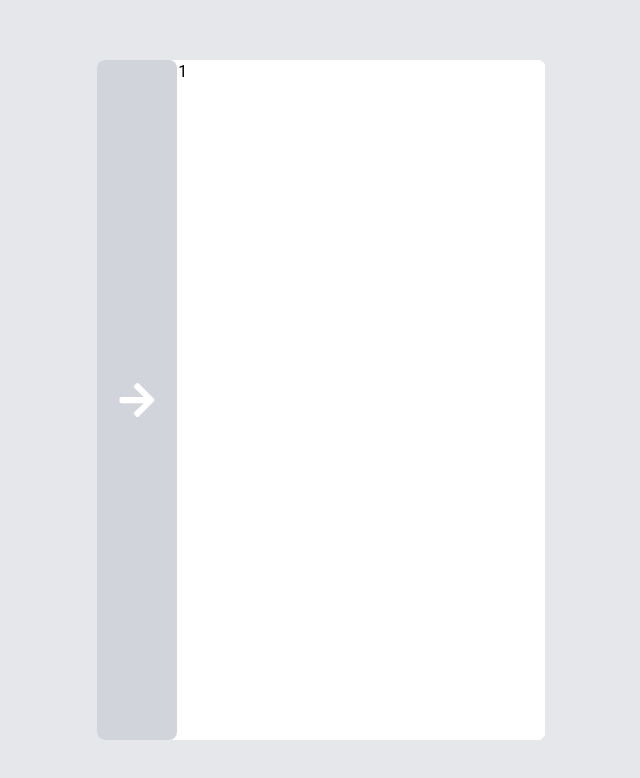
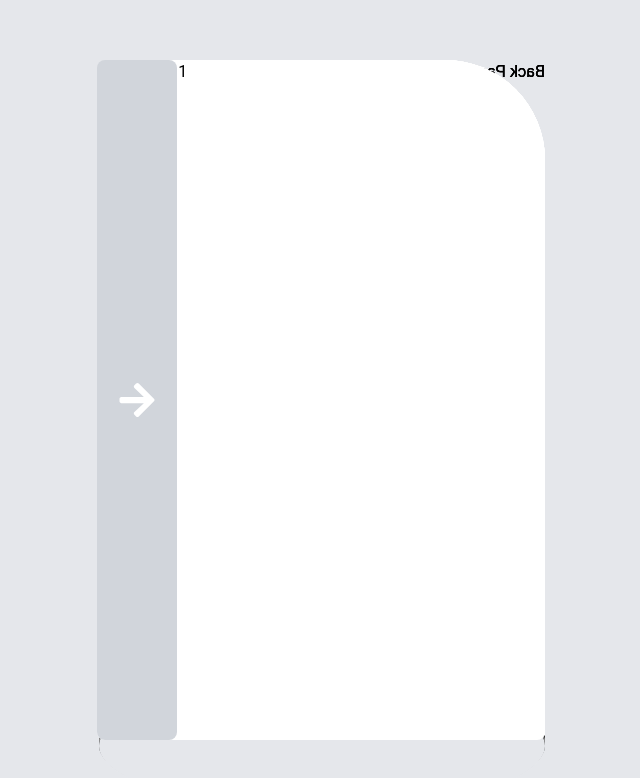
Before and after one commit to mischulz14/portfolio-new, a Next.js app: page /book-portfolio in a window 1280 px wide. Shown: the top 778 px of the page, without its empty margins (319-959 px from the left). Built offline with nearby package versions, Linux system fonts and the light colour scheme.

Commit message:
Try out page flip animations

```diff
--- a/components/molecules/Page.tsx
+++ b/components/molecules/Page.tsx
@@ -16,8 +16,8 @@ export default function Page({
   pageZIndex,
   pageNumber,
   currentPage,
+  lastPageChildren,
   maximumPageFlips,
-  lastPageChildren,
 }: PageProps) {
   const isFlipped = currentPage > pageNumber;
 
@@ -27,20 +27,33 @@ export default function Page({
       className={`page absolute h-full w-full rounded-lg transition-all duration-500`}
       style={{ zIndex: isFlipped ? pageNumber : pageZIndex }}
     >
-      {lastPageChildren}
+      <div className='lastpage__content relative h-full'>
+        {lastPageChildren}
+        {currentPage != 1 && (
+          <div className='test w-[100%] h-32 absolute -bottom-[70px] left-0 bg-gray-200 z-[90000]' />
+        )}
+      </div>
       <div
         className={`${
           isFlipped ? 'flipped' : ''
-        } page__front rounded-lg transition-all duration-500 origin-left absolute w-full h-full top-0 left-0 z-[1] bg-white `}
+        } page__front rounded-lg transition-all duration-500 origin-left absolute w-full h-full top-0 left-0 z-[1] bg-white page-bulge`}
       >
-        {frontPageChildren}
+        <div className='relative h-full'>
+          {frontPageChildren}
+          {currentPage != 1 && (
+            <div className='test w-[100%] h-32 absolute -bottom-[70px] left-0 bg-gray-200 z-[90000]' />
+          )}
+        </div>
       </div>
       <div
         className={`${
           isFlipped ? 'flipped' : ''
         } page__back rounded-lg transition-all duration-500 origin-left absolute w-full h-full top-0 left-0 z-0 bg-white border-l-2 border-gray-300`}
       >
-        <div className='page__back__content'>{backPageChildren}</div>
+        <div className='relative h-full'>
+          <div className='page__back__content'>{backPageChildren}</div>
+          <div className='test w-[100%] h-32 absolute -bottom-[70px] left-0 bg-gray-200 z-[90000]' />
+        </div>
       </div>
     </div>
   );
--- a/pages/book-portfolio.tsx
+++ b/pages/book-portfolio.tsx
@@ -23,7 +23,7 @@ export default function BookPortfolio() {
           } relative book transition-all rounded-lg duration-500 sm:w-[35vw] w-[50vw]  min-h-[85vh] bg-white`}
         >
           <button
-            className={`absolute flex justify-center  items-center rounded-lg hover:bg-gray-300 h-full w-20 bg-gray-200/20 transition-all duration-500 z-[9999] ${
+            className={`absolute flex justify-center  items-center -left-20 rounded-lg hover:bg-gray-300 h-full w-20 bg-gray-200/20 transition-all duration-500 z-[9999] ${
               isBookOpen
                 ? 'sm:translate-x-[-35vw] translate-x-[-50vw]'
                 : 'translate-x-0'
@@ -40,7 +40,7 @@ export default function BookPortfolio() {
           <button
             className={`absolute flex items-center justify-center rounded-lg hover:bg-gray-300 h-full w-20 bg-gray-200/20 transition-all duration-300 z-[9999] ${
               isBookOpen
-                ? 'sm:translate-x-[31vw] translate-x-[45vw]'
+                ? 'sm:translate-x-[35vw] translate-x-[45vw]'
                 : 'translate-x-0'
             } ${currentPage === 1 ? 'bg-gray-300' : ''}`}
             onClick={() => {
@@ -91,6 +91,8 @@ export default function BookPortfolio() {
             }
             pageZIndex={1}
           />
+          {/* <div className='test w-[110%] h-32   absolute -bottom-[70px] left-0 bg-gray-200 z-[90000]' /> */}
+          {/* <div className='test-2 w-[110%] h-32   absolute -bottom-16 left-[-110%] bg-gray-200 z-[90000]' /> */}
         </div>
       </div>
     </>
--- a/styles/globals.css
+++ b/styles/globals.css
@@ -27,8 +27,36 @@ body {
   perspective: 1000px;
 }
 
+.test {
+  border-radius: 50%;
+}
+
+.test-2 {
+  border-radius: 50%;
+}
+
 .page__front {
   backface-visibility: hidden;
+  border-top-right-radius: 100px;
+  border-top-left-radius: 50px;
+}
+
+.lastpage__content {
+  border-top-right-radius: 100px;
+  border-top-left-radius: 50px;
+}
+
+#page-3,
+#page-2,
+#page-1,
+.book {
+  border-top-right-radius: 100px;
+  border-top-left-radius: 50px;
+}
+
+.page__back {
+  border-top-right-radius: 100px;
+  border-top-left-radius: 50px;
 }
 
 .page__back__content {
@@ -43,3 +71,8 @@ body {
 .flipped.page {
   transform: rotateY(180deg);
 }
+
+.test {
+  box-shadow: 0px -1px 0px 0px #000, 0px -3px 0px 0px #fff,
+    0px -5px 0px 0px #000;
+}
```
